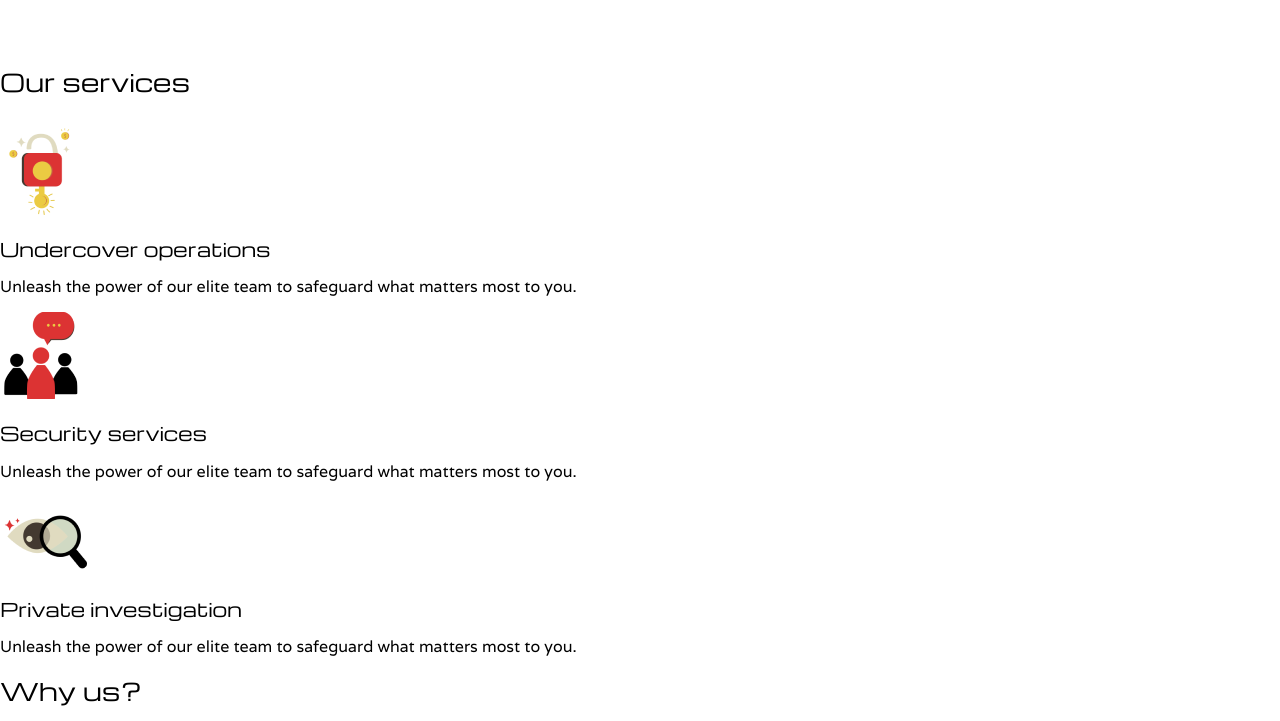
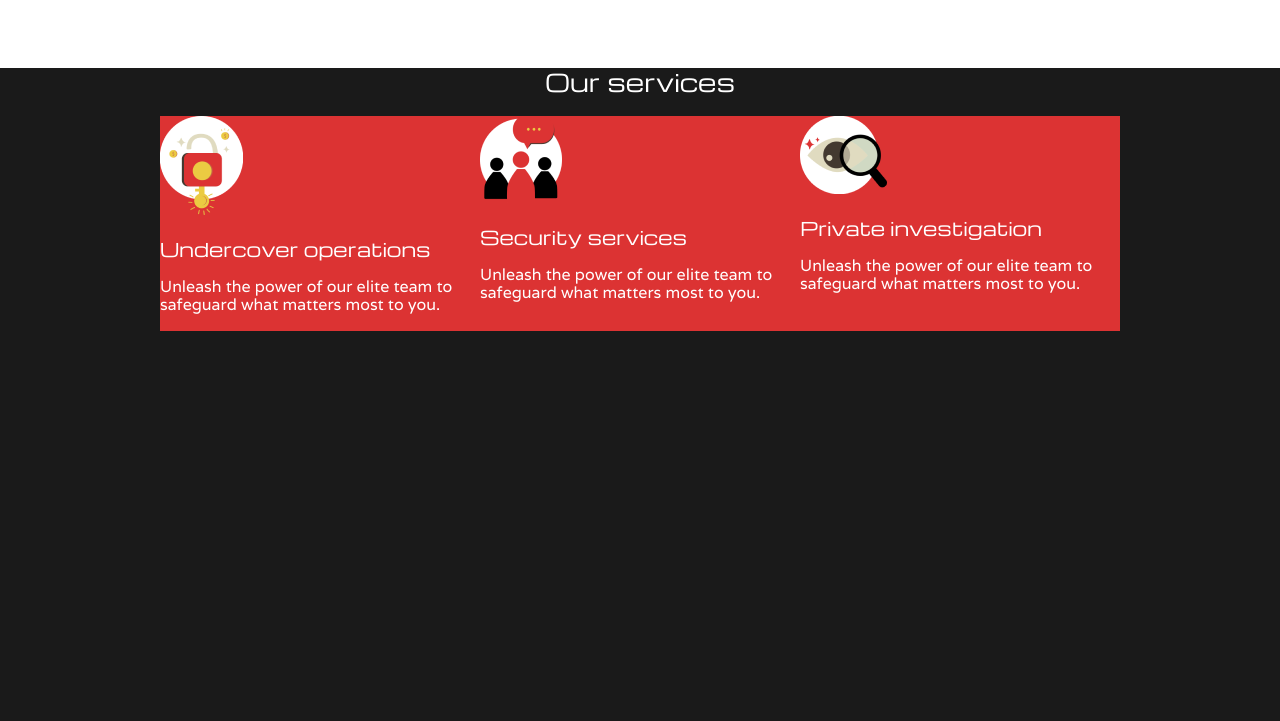
Before and after one commit to fac31/John-and-Freds-Agency, a plain HTML site: page index.html in a window 1280 px wide. Shown: the part 1102-1823 px from the top of the page. Drawn offline with nearby package versions, Linux system fonts and the light colour scheme.

Commit message:
Started container and card styles

```diff
--- a/index.html
+++ b/index.html
@@ -63,7 +63,7 @@
                     </div>
 
                     <!-- Card 3 -->
-                    <div>
+                    <div class="card">
                         <img src="images/home-card-3-img.png" alt="An illustration of a magnifying glass over an eye" class="card__img">
                         <h3 class="card__h3">Private investigation</h3>
                         <p class="card__p">
--- a/styles.css
+++ b/styles.css
@@ -3,10 +3,6 @@
  *
  * SETTINGS
  * Global...............Globally-available variables and config.
- *
- * GENERIC
- * Normalize.css........A level playing field.
- * Box-sizing...........Better default `box-sizing`.
  *
  * BASE
  * Headings.............H1–H6 styles.
@@ -41,6 +37,8 @@ body {
 
  /* Component */
 
+/* Hero */
+
  .hero {
     position: relative;
     min-width: 90%;
@@ -60,6 +58,40 @@ body {
     width: 100%;
 }
 
+/* Containers */
+
+.container {
+    width: 100%;
+    height: 863px;
+}
+
+.container--black {
+    background-color: #1a1a1a;
+}
+
+/* service cards */
+
+.services__h2, .card__h3, .card__p {
+    color: white;
+}
+
+.services__h2 {
+    text-align: center;
+}
+
+.services__cards {
+    display: flex;
+    width: 75%;
+    justify-content: space-between;
+    margin: auto;
+}
+
+.card {
+    min-width: 33%;
+    min-height: 33%;
+    background-color: #DC3333;
+}
+
 
 
  /**Nav Header**/
```
